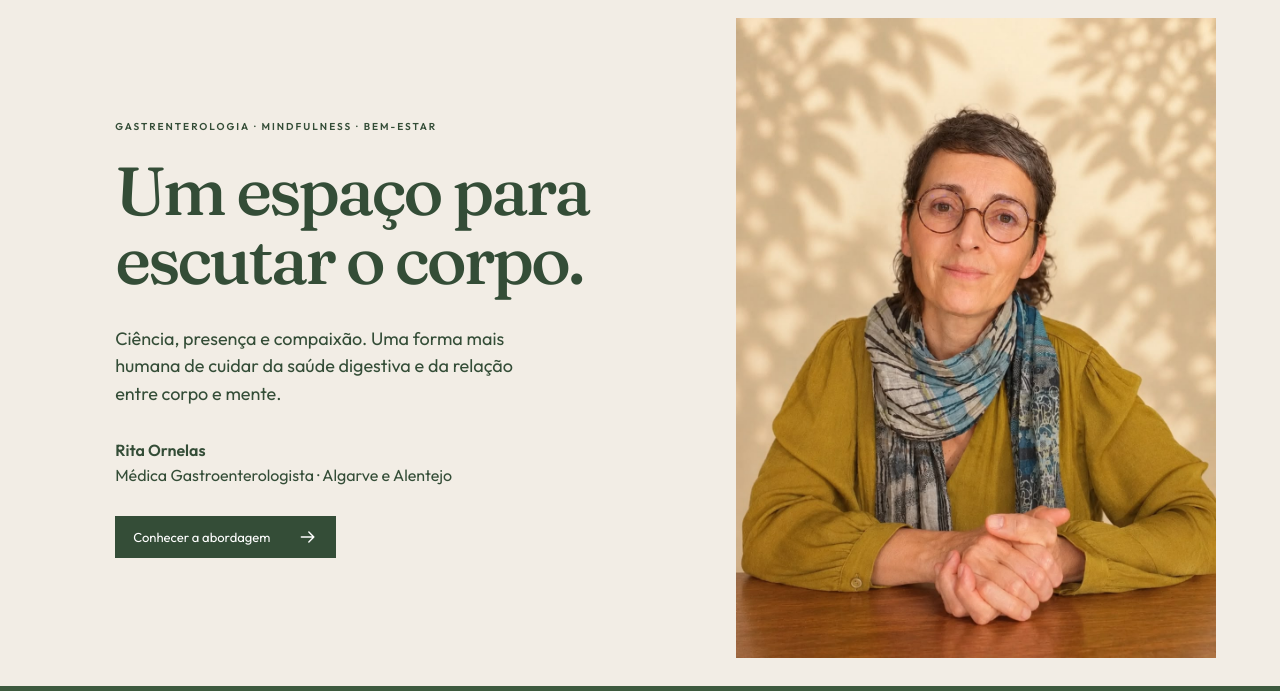
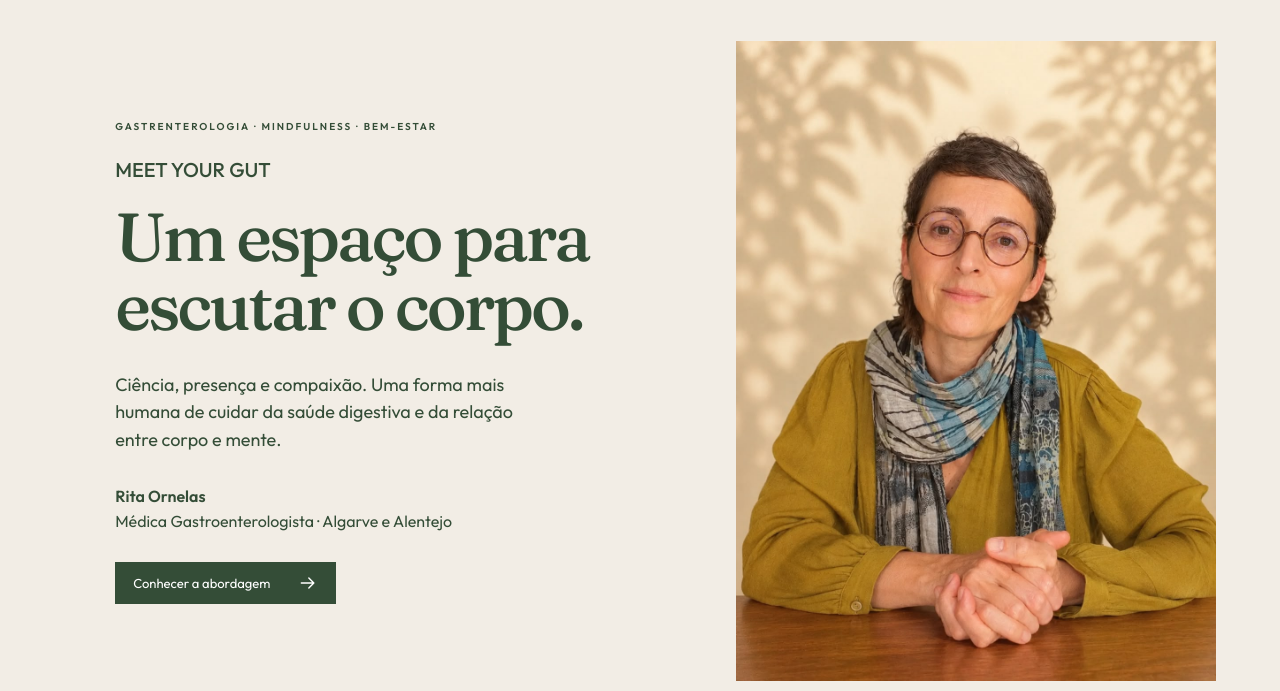
Before and after one commit to asaantunes/MeetYourGut, a plain HTML site: page index.html in a window 1280 px wide. Shown: the part 109-800 px from the top of the page. Drawn offline with Linux system fonts and the light colour scheme.

Commit message:
Highlight Meet Your Gut identity in page title and hero heading

```diff
--- a/index.html
+++ b/index.html
@@ -4,15 +4,15 @@
     <meta charset="UTF-8" />
     <meta name="viewport" content="width=device-width, initial-scale=1.0" />
     <meta name="description" content="Rita Ornelas, médica especialista em Gastrenterologia no Algarve e Alentejo. Conheça o Meet Your Gut, os locais de consulta, exames endoscópicos e recursos." />
-    <title>Rita Ornelas | Gastrenterologista no Algarve | Meet Your Gut</title>
+    <title>Meet Your Gut | Rita Ornelas — Gastrenterologia e Mindfulness</title>
     <link rel="canonical" href="https://www.meetyourgut.com/" />
     <meta property="og:type" content="website" />
     <meta property="og:site_name" content="Meet Your Gut" />
-    <meta property="og:title" content="Rita Ornelas | Gastrenterologista no Algarve | Meet Your Gut" />
+    <meta property="og:title" content="Meet Your Gut | Rita Ornelas — Gastrenterologia e Mindfulness" />
     <meta property="og:description" content="Rita Ornelas, médica especialista em Gastrenterologia no Algarve e Alentejo. Conheça o Meet Your Gut, os locais de consulta, exames endoscópicos e recursos." />
     <meta property="og:url" content="https://www.meetyourgut.com/" />
     <meta property="og:locale" content="pt_PT" />
-    <script type="application/ld+json">{"@context":"https://schema.org","@graph":[{"@type":"Person","@id":"https://www.meetyourgut.com/#rita-ornelas","name":"Rita Ornelas","jobTitle":"Médica especialista em Gastrenterologia","description":"Médica gastrenterologista com atividade clínica no Algarve e no Alentejo. Fundadora do Meet Your Gut.","url":"https://www.meetyourgut.com/#areas","image":"https://www.meetyourgut.com/assets/rita-ornelas.jpg","hasOccupation":{"@type":"Occupation","name":"Médica especialista em Gastrenterologia","occupationLocation":[{"@type":"Place","name":"Algarve"},{"@type":"Place","name":"Alentejo"}]},"sameAs":["https://www.linkedin.com/in/ritaornelas/"],"brand":{"@id":"https://www.meetyourgut.com/#brand"}},{"@type":"Brand","@id":"https://www.meetyourgut.com/#brand","name":"Meet Your Gut","alternateName":"meetyourgut","url":"https://www.meetyourgut.com/","sameAs":["https://www.instagram.com/meetyourgut/","https://www.tiktok.com/@meetyourgut","https://meetyourgut.substack.com"]},{"@type":"WebSite","@id":"https://www.meetyourgut.com/#website","url":"https://www.meetyourgut.com/","name":"Meet Your Gut","alternateName":"meetyourgut","inLanguage":["pt-PT","en","fr"],"creator":{"@id":"https://www.meetyourgut.com/#rita-ornelas"},"about":[{"@id":"https://www.meetyourgut.com/#rita-ornelas"},{"@id":"https://www.meetyourgut.com/#brand"}]}]}</script>
+    <script type="application/ld+json">{"@context":"https://schema.org","@graph":[{"@type":"Person","@id":"https://www.meetyourgut.com/#rita-ornelas","name":"Rita Ornelas","jobTitle":"Médica especialista em Gastrenterologia","description":"Médica gastrenterologista com atividade clínica no Algarve e no Alentejo. Fundadora do Meet Your Gut.","url":"https://www.meetyourgut.com/#areas","image":"https://www.meetyourgut.com/assets/rita-ornelas.jpg","hasOccupation":{"@type":"Occupation","name":"Médica especialista em Gastrenterologia","occupationLocation":[{"@type":"Place","name":"Algarve"},{"@type":"Place","name":"Alentejo"}]},"sameAs":["https://www.linkedin.com/in/ritaornelas/","https://ifs-institute.com/practitioners/all/205109"],"brand":{"@id":"https://www.meetyourgut.com/#brand"}},{"@type":"Brand","@id":"https://www.meetyourgut.com/#brand","name":"Meet Your Gut","alternateName":"meetyourgut","url":"https://www.meetyourgut.com/","sameAs":["https://www.instagram.com/meetyourgut/","https://www.tiktok.com/@meetyourgut","https://meetyourgut.substack.com"]},{"@type":"WebSite","@id":"https://www.meetyourgut.com/#website","url":"https://www.meetyourgut.com/","name":"Meet Your Gut","alternateName":"meetyourgut","inLanguage":["pt-PT","en","fr"],"creator":{"@id":"https://www.meetyourgut.com/#rita-ornelas"},"about":[{"@id":"https://www.meetyourgut.com/#rita-ornelas"},{"@id":"https://www.meetyourgut.com/#brand"}]}]}</script>
     <link rel="icon" type="image/png" href="assets/favicon-v2.png" />
     <link rel="icon" href="assets/favicon-v2.ico" sizes="any" />
     <link rel="preconnect" href="https://fonts.googleapis.com" />
@@ -38,7 +38,7 @@
       <section class="hero">
         <div class="hero-copy">
           <p class="eyebrow">GASTRENTEROLOGIA · MINDFULNESS · BEM-ESTAR</p>
-          <h1>Um espaço para<br /><em>escutar o corpo.</em></h1>
+          <h1><span class="hero-site-name">Meet Your Gut</span>Um espaço para<br /><em>escutar o corpo.</em></h1>
           <p class="hero-text">Ciência, presença e compaixão. Uma forma mais humana de cuidar da saúde digestiva e da relação entre corpo e mente.</p>
           <p class="hero-signature"><strong>Rita Ornelas</strong><br /><span>Médica Gastroenterologista · Algarve e Alentejo</span></p>
           <a class="button" href="#abordagem">Conhecer a abordagem <span aria-hidden="true">→</span></a>
--- a/languages.js
+++ b/languages.js
@@ -34,6 +34,8 @@ translations.en[selectors.indexOf(".intro-grid div p:nth-child(1)")] = "Meet You
 translations.en[selectors.indexOf(".intro-grid div p:nth-child(2)")] = "The digestive system is in constant dialogue with the brain, the autonomic nervous system, the microbiota and our life experiences. This connection invites us to care for digestive health by considering the whole person: their body, emotions, thoughts and the context in which they live.";
 translations.fr[selectors.indexOf(".intro-grid div p:nth-child(1)")] = "Meet Your Gut est né de l’idée que comprendre notre santé digestive peut être un point de départ pour mieux nous comprendre.";
 translations.fr[selectors.indexOf(".intro-grid div p:nth-child(2)")] = "Le système digestif dialogue constamment avec le cerveau, le système nerveux autonome, le microbiote et notre vécu. Ce lien nous invite à prendre soin de la santé digestive en considérant la personne dans sa globalité : son corps, ses émotions, ses pensées et le contexte dans lequel elle vit.";
+translations.en[selectors.indexOf('.hero h1')] = '<span class="hero-site-name">Meet Your Gut</span>A space to<br /><em>listen to your body.</em>';
+translations.fr[selectors.indexOf('.hero h1')] = '<span class="hero-site-name">Meet Your Gut</span>Un espace pour<br /><em>écouter son corps.</em>';
 const nodes = selectors.map(selector => document.querySelector(selector));
 const original = nodes.map(node => node ? node.innerHTML : '');
 const additionalNodes = [document.querySelector('.doctor-bio'), document.querySelector('.appointment-languages'), ...document.querySelectorAll('.practice-options h3, .practice-options p, .practice-options span, .practice-options a')];
@@ -62,17 +64,17 @@ additionalTranslations.en.splice(11, 3, 'Newsletter', 'Articles on the gut–bra
 additionalTranslations.fr.splice(11, 3, 'Newsletter', 'Articles sur l’axe intestin–cerveau, le microbiome et la connaissance de soi.', 'S’abonner à la newsletter ↗');
 const pageMetadata = {
   "pt": {
-    "title": "Rita Ornelas | Gastrenterologista no Algarve | Meet Your Gut",
+    "title": "Meet Your Gut | Rita Ornelas — Gastrenterologia e Mindfulness",
     "description": "Rita Ornelas, médica especialista em Gastrenterologia no Algarve e Alentejo. Conheça o Meet Your Gut, os locais de consulta, exames endoscópicos e recursos.",
     "locale": "pt_PT"
   },
   "en": {
-    "title": "Rita Ornelas | Gastroenterologist in the Algarve | Meet Your Gut",
+    "title": "Meet Your Gut | Rita Ornelas — Gastroenterology and Mindfulness",
     "description": "Rita Ornelas, a gastroenterologist practising in the Algarve and Alentejo. Discover Meet Your Gut, consultation locations, endoscopic examinations and resources.",
     "locale": "en_GB"
   },
   "fr": {
-    "title": "Rita Ornelas | Gastro-entérologue en Algarve | Meet Your Gut",
+    "title": "Meet Your Gut | Rita Ornelas — Gastro-entérologie et pleine conscience",
     "description": "Rita Ornelas, gastro-entérologue en Algarve et en Alentejo. Découvrez Meet Your Gut, les lieux de consultation, les examens endoscopiques et les ressources.",
     "locale": "fr_FR"
   }
--- a/renewal.css
+++ b/renewal.css
@@ -39,3 +39,5 @@ em,i{font-style:normal}.menu-icon{display:block;width:25px;height:25px}.ui-icon{
 .appointment .appointment-links{align-self:start}
 
 .ifs-profile-link,.mindfulness-copy .ifs-profile-link{display:inline;color:inherit;font:inherit;text-decoration:underline;text-underline-offset:3px;border:0;margin:0;padding:0}.ifs-profile-link:focus-visible{outline:2px solid currentColor;outline-offset:3px}
+
+.hero h1 .hero-site-name{display:block;font:500 20px/1.4 Outfit,sans-serif;letter-spacing:0;margin-bottom:18px;text-transform:uppercase}
```
